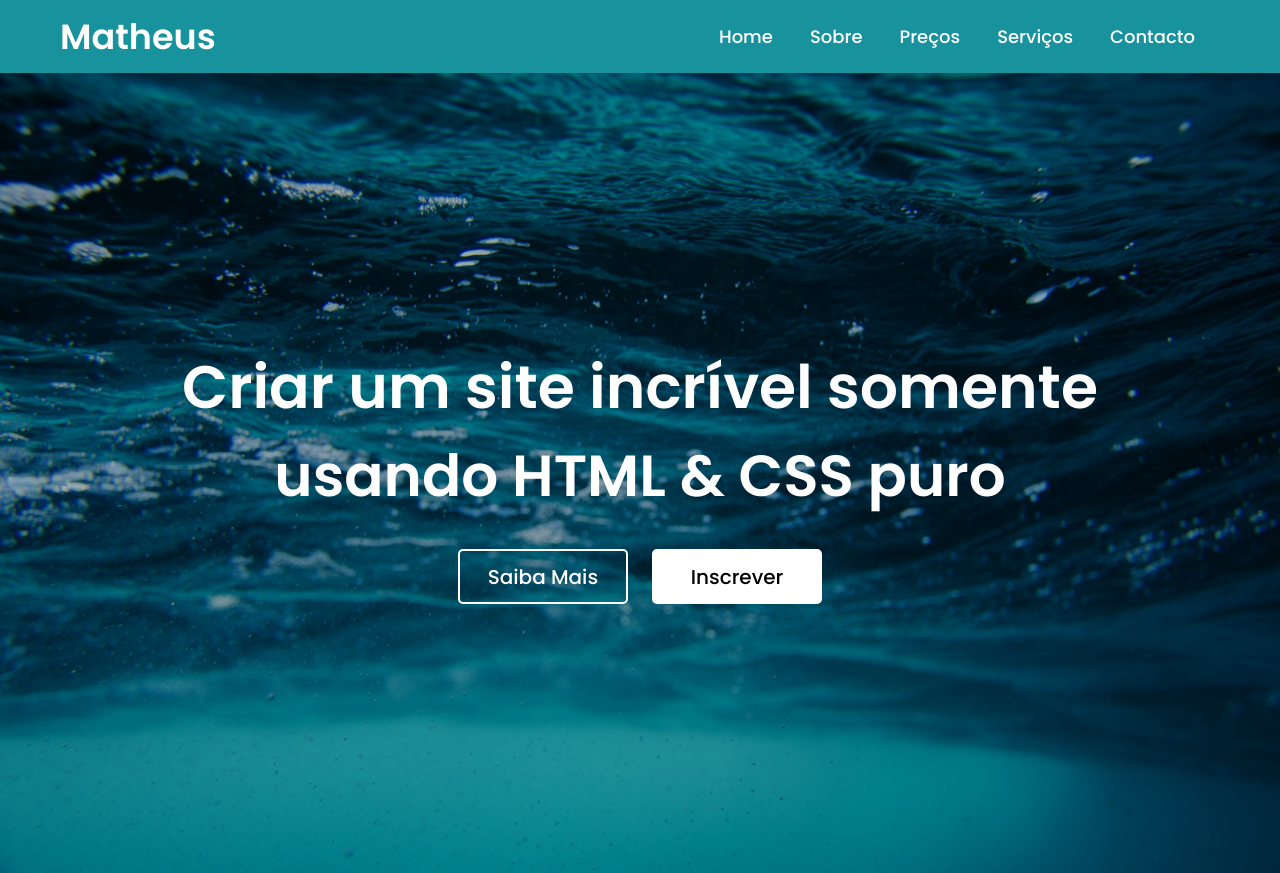
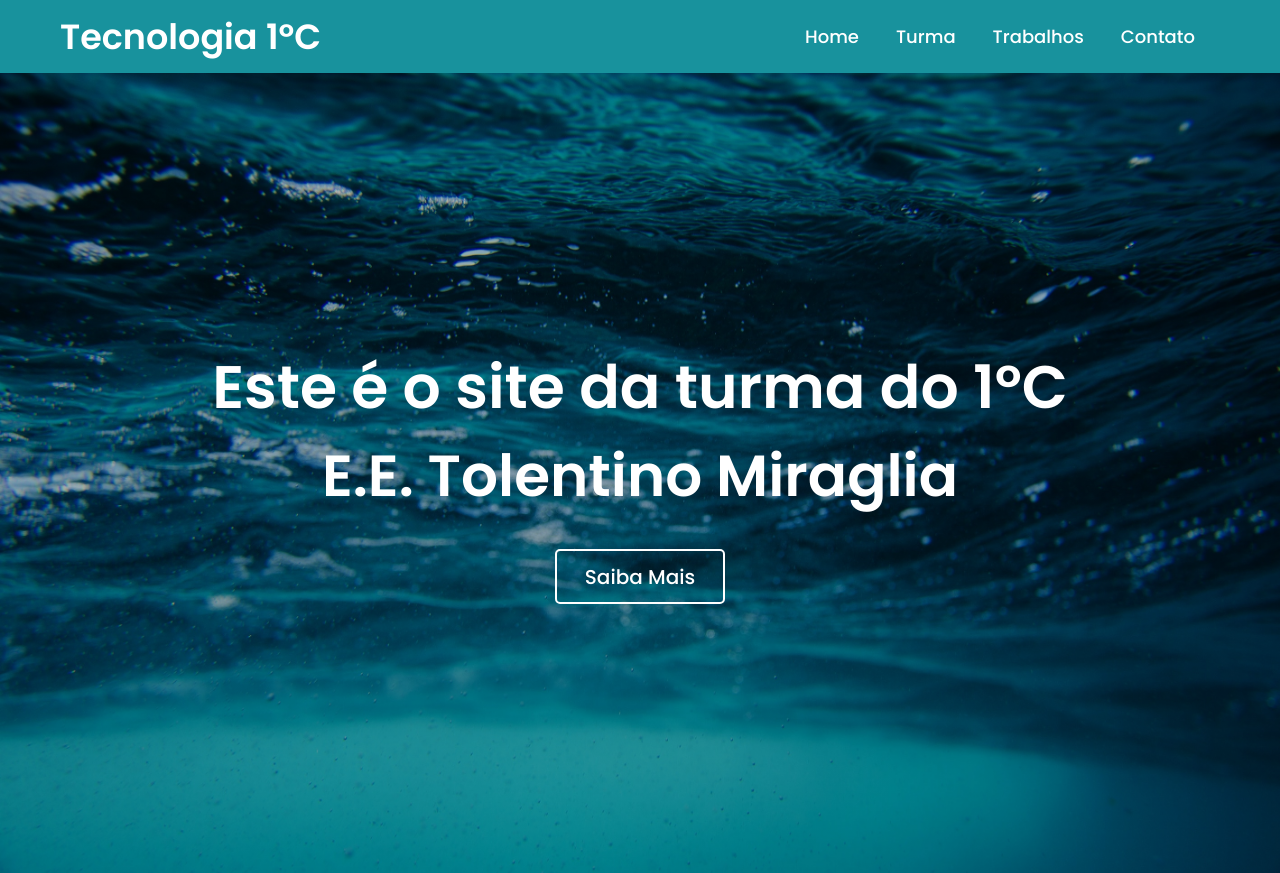
Before and after one commit to tecnologia1c/projeto, a plain HTML site: page index.html in a window 1280 px wide. Drawn offline with Linux system fonts and the light colour scheme.

Commit message:
Update index.html

```diff
--- a/index.html
+++ b/index.html
@@ -5,31 +5,29 @@
     <meta http-equiv="X-UA-Compatible" content="IE=edge">
     <meta name="viewport" content="width=device-width, initial-scale=1.0">
     <link rel="stylesheet" href="style.css">
-    <title>Site simples com html e css</title>
+    <title>Tecnologia 1C</title>
 </head>
 <body>
     <nav>
 
         <div class="logo">
-            <a href="index.html"> Matheus </a>
+            <a href="index.html"> Tecnologia 1ºC </a>
         </div>
 
         <ul>
             <li> <a href="#"> Home </a> </li>
-            <li> <a href="#"> Sobre </a> </li>
-            <li> <a href="#"> Preços </a> </li>
-            <li> <a href="#"> Serviços </a> </li>
-            <li> <a href="#"> Contacto </a> </li>
+            <li> <a href="#"> Turma </a> </li>
+            <li> <a href="#"> Trabalhos </a> </li>
+            <li> <a href="#"> Contato </a> </li>
         </ul>
 
     </nav>
     <section class="banner">
         <div class="texto">
-           <h1 class="titulo">Criar um site incrível somente</h1>
-           <h2 class="sub_titulo">usando HTML & CSS puro</h2>
+           <h1 class="titulo">Este é o site da turma do 1ºC</h1>
+           <h2 class="sub_titulo">E.E. Tolentino Miraglia</h2>
            <div class="botoes">
                <button class="n-overlay">Saiba Mais</button>
-               <button class="overlay">Inscrever</button>
            </div>
         </div>
     </section>
```
